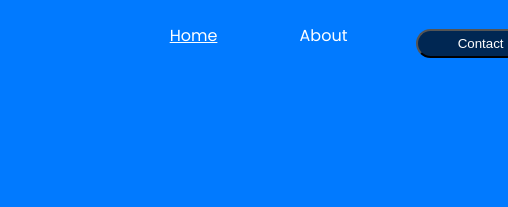
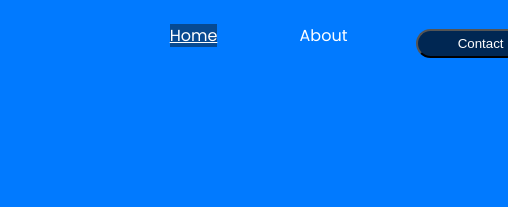
Before and after one commit to Remkuzo98/capstone-portiforio-REMY, a plain HTML site: page ui/index.html in a window 1280 px wide. In both pictures the pointer is over the link "Home". Shown: the top 207 px of the page, 94-602 px from the left. Drawn offline with Linux system fonts and the light colour scheme.

Commit message:
ft: landing page
added an html file
added a css file

[in progress]

```diff
--- a/ui/styles/index.css
+++ b/ui/styles/index.css
@@ -32,6 +32,10 @@ a:hover {
 
     padding: 18px 1.1px;
     font-size: 1.3.1em;
+}
+.menu li a:hover{
+    background-color: #074a92;
+
 }
 .menu {
     display: flex;
```
